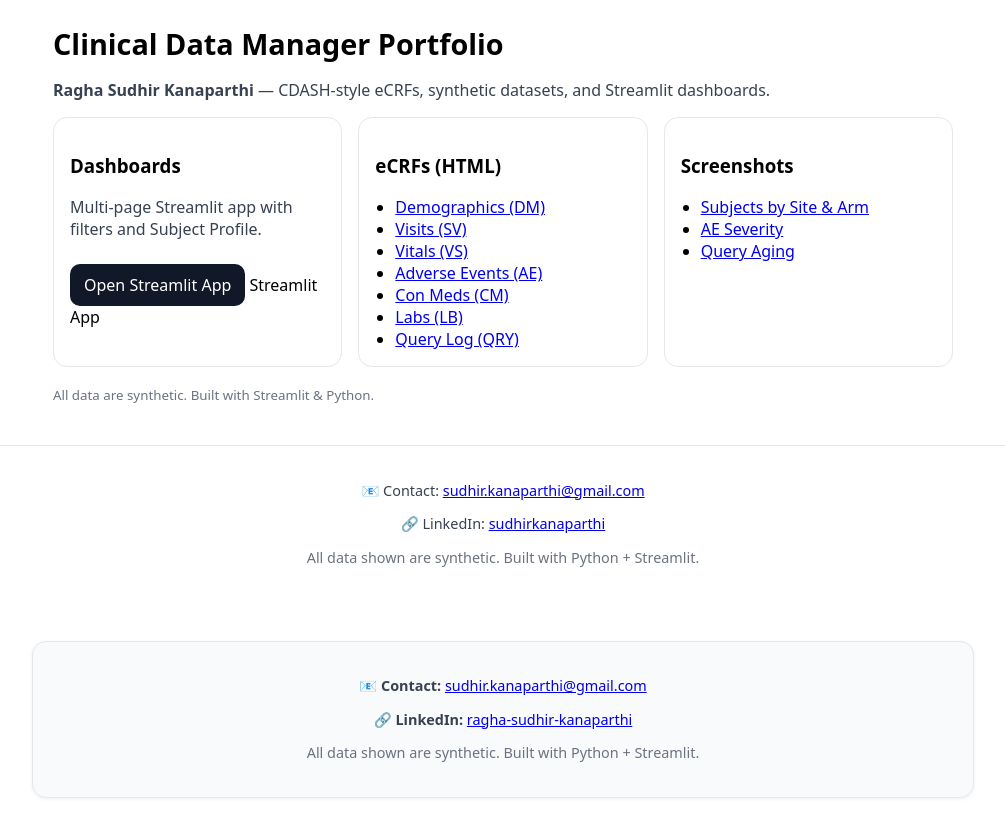
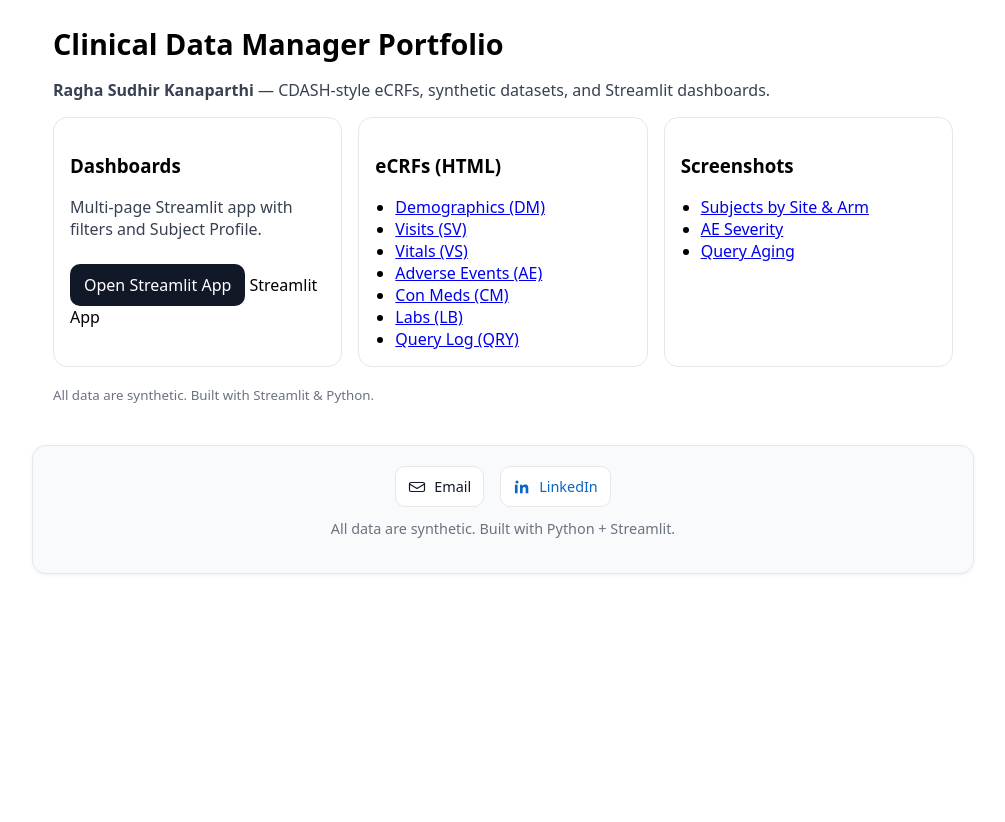
Before and after one commit to rkanap200/project-data-manager-portfolio, a plain HTML site: page index.html in a window 1280 px wide. Shown: the whole page, without its empty margins (137-1142 px from the left). After the commit the page ends 800 px from the top, so only its background shows below. Drawn offline with Linux system fonts and the light colour scheme.

Commit message:
Add icon-styled footer with Email + LinkedIn

```diff
--- a/index.html
+++ b/index.html
@@ -51,17 +51,26 @@
     </div>
     <p><small>All data are synthetic. Built with Streamlit & Python.</small></p>
   </div>
-     <footer style="margin-top:40px; padding:20px; border-top:1px solid #e5e7eb; font-size:0.9rem; color:#374151; text-align:center;">
-    <p>📧 Contact: <a href="mailto:sudhir.kanaparthi@gmail.com">sudhir.kanaparthi@gmail.com</a></p>
-    <p>🔗 LinkedIn: <a href="https://www.linkedin.com/in/sudhirkanaparthi" target="_blank">sudhirkanaparthi</a></p>
-    <p style="color:#6b7280;">All data shown are synthetic. Built with Python + Streamlit.</p>
-  </footer>
-</body>
-</html>
-      <footer style="margin-top:40px; max-width:900px; margin-left:auto; margin-right:auto; background:#f9fafb; border:1px solid #e5e7eb; border-radius:14px; box-shadow:0 1px 4px rgba(0,0,0,0.06); padding:20px; text-align:center; font-size:0.9rem; color:#374151;">
-    <p><strong>📧 Contact:</strong> <a href="mailto:sudhir.kanaparthi@gmail.com">sudhir.kanaparthi@gmail.com</a></p>
-    <p><strong>🔗 LinkedIn:</strong> <a href="https://www.linkedin.com/in/ragha-sudhir-kanaparthi" target="_blank">ragha-sudhir-kanaparthi</a></p>
-    <p style="color:#6b7280;">All data shown are synthetic. Built with Python + Streamlit.</p>
+       <footer style="margin-top:40px; max-width:900px; margin-left:auto; margin-right:auto; background:#f9fafb; border:1px solid #e5e7eb; border-radius:14px; box-shadow:0 1px 4px rgba(0,0,0,0.06); padding:20px; text-align:center; font-size:0.9rem; color:#374151;">
+    <div style="display:flex; gap:16px; justify-content:center; flex-wrap:wrap;">
+      <!-- Email -->
+      <a href="mailto:sudhir.kanaparthi@gmail.com" style="display:inline-flex; align-items:center; gap:8px; text-decoration:none; color:#111827; padding:10px 12px; border-radius:10px; background:#ffffff; border:1px solid #e5e7eb;">
+        <svg aria-hidden="true" width="18" height="18" viewBox="0 0 24 24" fill="none">
+          <path d="M4 6h16a2 2 0 0 1 2 2v8a2 2 0 0 1-2 2H4a2 2 0 0 1-2-2V8a2 2 0 0 1 2-2Z" stroke="#111827" stroke-width="1.6" stroke-linecap="round" stroke-linejoin="round"/>
+          <path d="m22 8-10 6L2 8" stroke="#111827" stroke-width="1.6" stroke-linecap="round" stroke-linejoin="round"/>
+        </svg>
+        <span>Email</span>
+      </a>
+
+      <!-- LinkedIn -->
+      <a href="https://www.linkedin.com/in/ragha-sudhir-kanaparthi" target="_blank" rel="noopener" style="display:inline-flex; align-items:center; gap:8px; text-decoration:none; color:#0a66c2; padding:10px 12px; border-radius:10px; background:#ffffff; border:1px solid #e5e7eb;">
+        <svg aria-hidden="true" width="18" height="18" viewBox="0 0 24 24" fill="#0a66c2">
+          <path d="M20.447 20.452h-3.554v-5.569c0-1.328-.027-3.037-1.852-3.037-1.853 0-2.136 1.448-2.136 2.944v5.662H9.352V9h3.414v1.561h.047c.476-.9 1.637-1.852 3.368-1.852 3.604 0 4.27 2.372 4.27 5.457v6.286zM5.337 7.433a2.064 2.064 0 1 1 0-4.129 2.064 2.064 0 0 1 0 4.129zM6.114 20.452H2.56V9h3.554v11.452z"/>
+        </svg>
+        <span>LinkedIn</span>
+      </a>
+    </div>
+    <p style="margin-top:12px; color:#6b7280;">All data are synthetic. Built with Python + Streamlit.</p>
   </footer>
 </body>
 </html>
```
